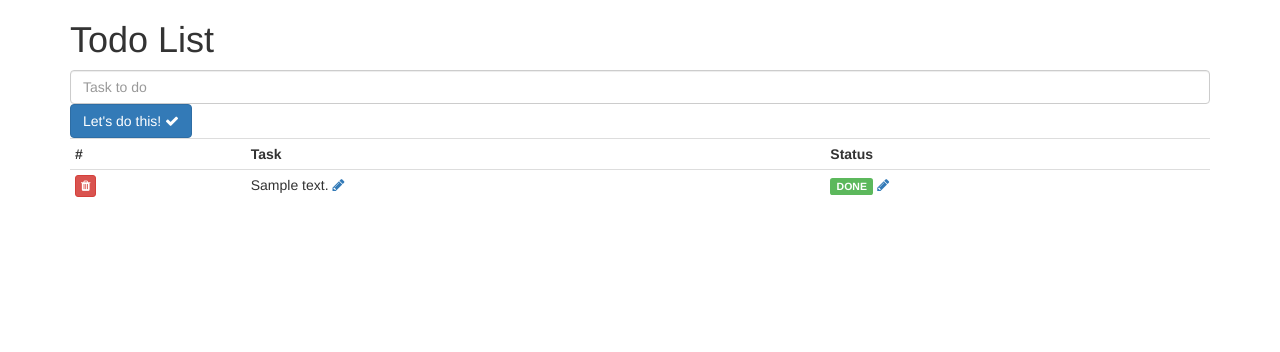
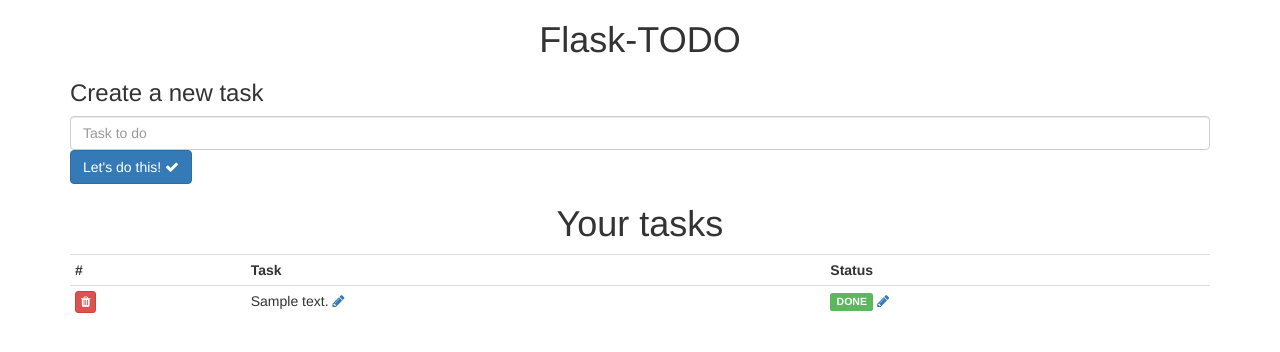
Before and after one commit to yuyuehunter/flask-todoapp, a Flask app: page / in a window 1280 px wide. Shown: the top 352 px of the page. Run offline with Flask 2, Linux system fonts and the light colour scheme; a database or web service that is not in the repository returns one stand-in record (values such as "Sample title"); some libraries are stand-ins or nearby versions.

Commit message:
Better titles

```diff
--- a/templates/index.html
+++ b/templates/index.html
@@ -2,9 +2,10 @@
 
 {% block body %}
     <div class="container center-block">
-        <h1>Todo List</h1>
+        <h1 class="text-center">Flask-TODO</h1>
 
         <div>
+            <h3>Create a new task</h3>
             <form method="post" action="/">
                 <input style="display: None" name="form_name" value="add">
                 <input name="task" type="text" placeholder="Task to do" class="form-control">
@@ -21,6 +22,7 @@
         </script>
 
         <div>
+            <h1 class="text-center">Your tasks</h1>
             <table class="table table-condensed">
                 <tr>
                     <th>#</th>
```
